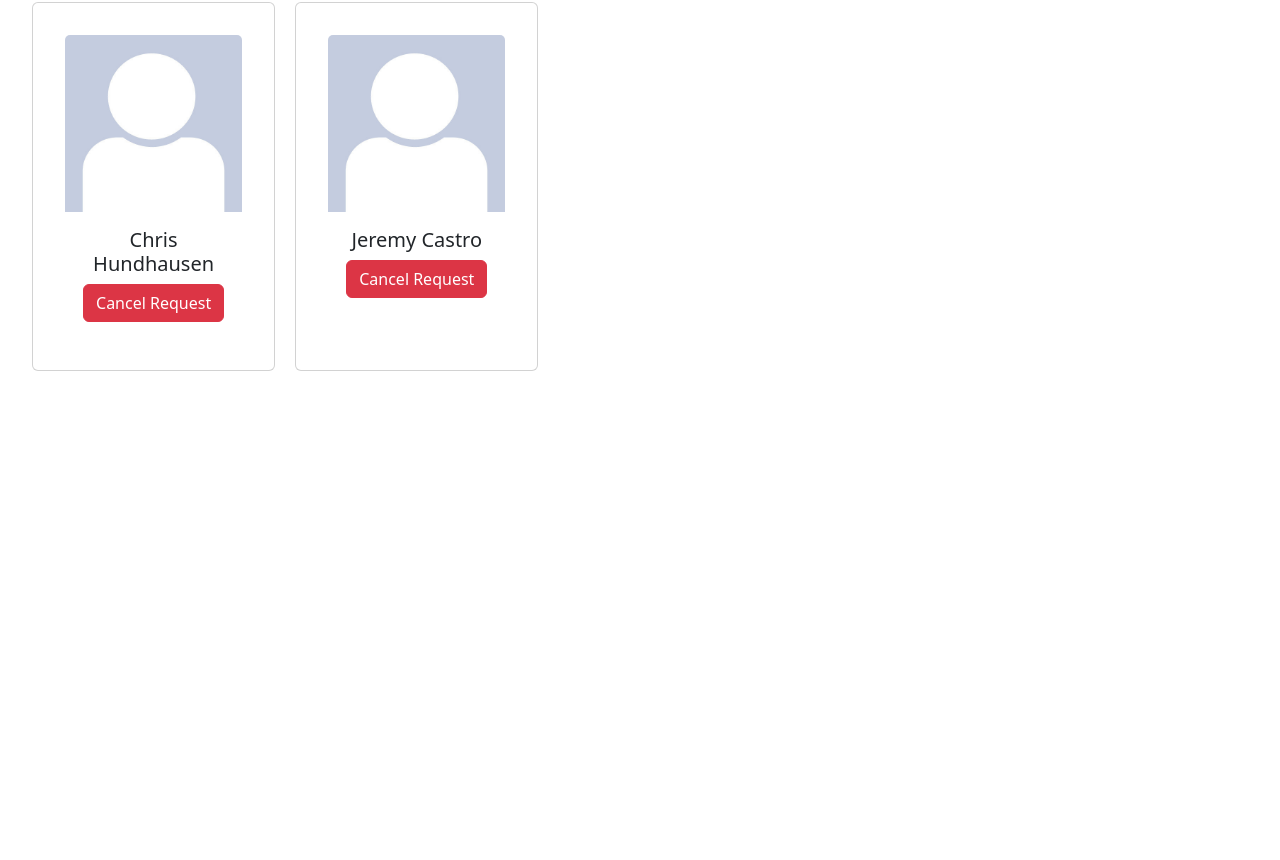
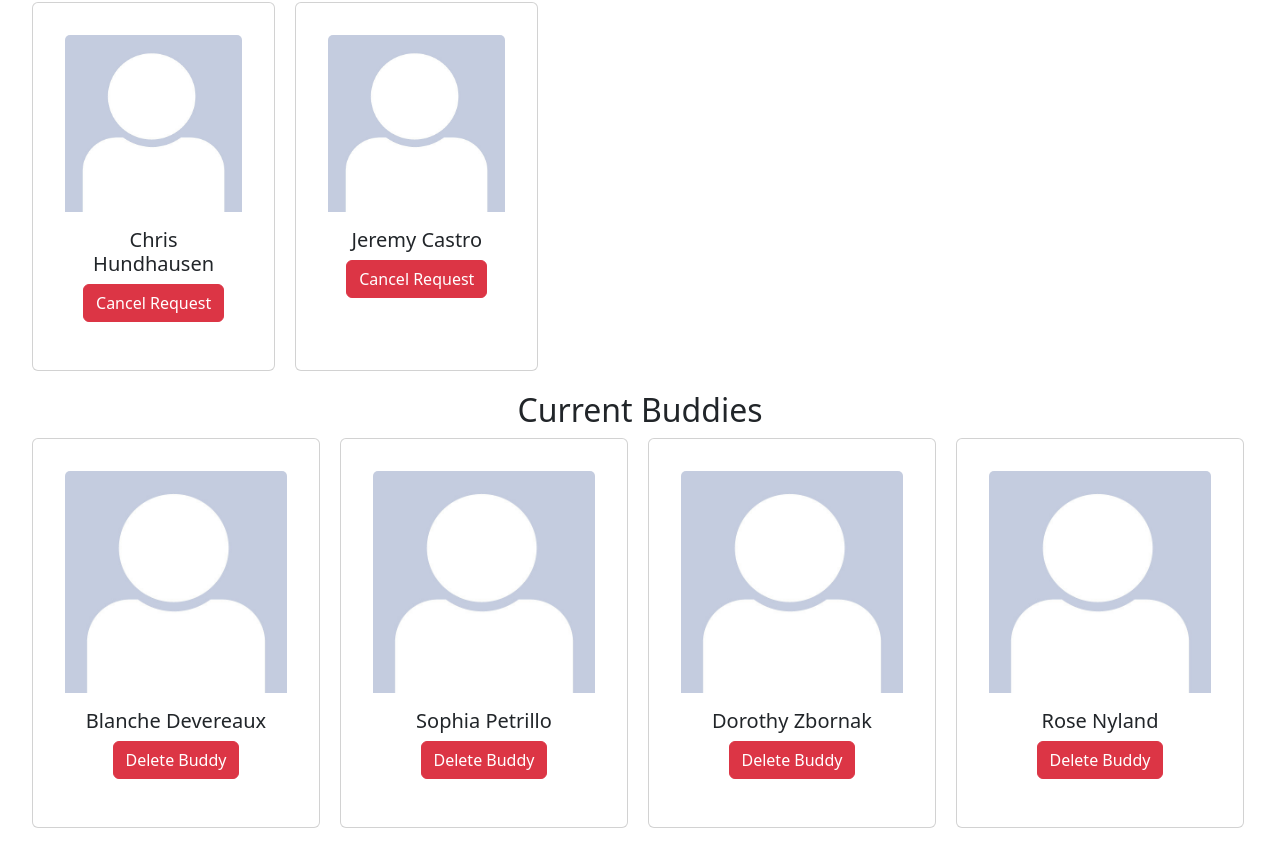
Before and after one commit to samantha-jarrah/buddies_mode, a React (Vite) app in the folder buddiesPendingComponents/: page / in a window 1280 px wide. Shown: the part 934-1794 px from the top of the page. Before the commit the page ends 1357 px from the top, so only its background shows below. Built offline with nearby package versions, Linux system fonts and the light colour scheme.

Commit message:
added buddiesCurrentTable

```diff
--- a/buddiesPendingComponents/src/components/BuddiesCard.jsx
+++ b/buddiesPendingComponents/src/components/BuddiesCurrentCard.jsx
@@ -1,6 +1,5 @@
 import React from 'react';
-
-import BuddiesAcceptDeclineButtons from './BuddiesAcceptDeclineButtons';
+import BuddiesUnbuddyButton from './BuddiesUnbuddyButton';
 import BuddiesProfilePic from './BuddiesProfilePic';
 
 // Buddies card component
@@ -19,7 +18,7 @@ function BuddiesCard({buddy}) {
             <BuddiesProfilePic />
             <div className="card-body">
                 <h5 className="card-title">{buddy.firstName} {buddy.lastName}</h5>
-                <BuddiesAcceptDeclineButtons />
+                <BuddiesUnbuddyButton />
             </div>
         </div>
     )
--- /dev/null
+++ b/buddiesPendingComponents/src/components/BuddiesCurrentTable.jsx
@@ -0,0 +1,28 @@
+import React, { useState, useEffect } from 'react';
+import BuddiesCurrentCard from './BuddiesCurrentCard';
+
+// Current Buddies Table
+function BuddiesCurrentTable() {
+    const [CurrentBuddiesData, setCurrentBuddiesData] = useState([
+        {profileId: 11896, firstName: 'Blanche', lastName: 'Devereaux'},
+        {profileId: 56208, firstName: 'Sophia', lastName: 'Petrillo'},
+        {profileId: 1120, firstName: 'Dorothy', lastName: 'Zbornak'},
+        {profileId: 9287, firstName: 'Rose', lastName: 'Nyland'},
+    ]);
+    // TODO: API call for above useStates
+    return (
+        <div>
+            <h2>Current Buddies</h2>
+            <div style={{ display: 'flex', flexWrap: 'wrap', justifyContent: 'flex-start', gap: 20 +'px' }}>
+            {CurrentBuddiesData.length === 0 ? (
+            <p>No Buddies to Display. Try searchiing above!</p>) : (
+                CurrentBuddiesData.map((buddy) => (
+                    <BuddiesCurrentCard key={buddy.profileId} buddy={buddy} />
+                ))
+            )}
+            </div>
+        </div>
+    )
+};
+
+export default BuddiesCurrentTable;
--- a/buddiesPendingComponents/src/components/BuddiesMode.jsx
+++ b/buddiesPendingComponents/src/components/BuddiesMode.jsx
@@ -1,6 +1,7 @@
 // This should be moved to pages directory
 import React, { useState, useEffect } from 'react';
 import BuddiesPendingTable from './BuddiesPendingTable';
+import BuddiesCurrentTable from './BuddiesCurrentTable';
 
 // Main Buddies Table
 function BuddiesMode() {
@@ -9,6 +10,7 @@ function BuddiesMode() {
             {/* TODO: add BuddiesSearchBar */}
             <div><BuddiesPendingTable /></div>
             {/* TODO: add component for current buddies */}
+            <div><BuddiesCurrentTable /></div>
         </div>
     )
 };
--- a/buddiesPendingComponents/src/components/BuddiesPendingTable.jsx
+++ b/buddiesPendingComponents/src/components/BuddiesPendingTable.jsx
@@ -1,5 +1,4 @@
 import React, { useState, useEffect } from 'react';
-import BuddiesCard from './BuddiesCard';
 import BuddiesCardOutgoingRequest from './BuddiesCardOutgoingRequest';
 import BuddiesCardIncomingRequest from './BuddiesCardIncomingRequest';
 
--- /dev/null
+++ b/buddiesPendingComponents/src/components/BuddiesUnbuddyButton.jsx
@@ -0,0 +1,13 @@
+import React from 'react';
+
+// Delete buddy
+function BuddiesUnbuddyButtons() {
+    return (
+        <div className="btn-group" role="group" aria-label="Basic mixed styles example">
+            {/* TODO: add onClick actions for buttons */}
+            <button type="button" className="btn btn-danger">Delete Buddy</button>
+        </div>
+    )
+};
+
+export default BuddiesUnbuddyButtons;
```
